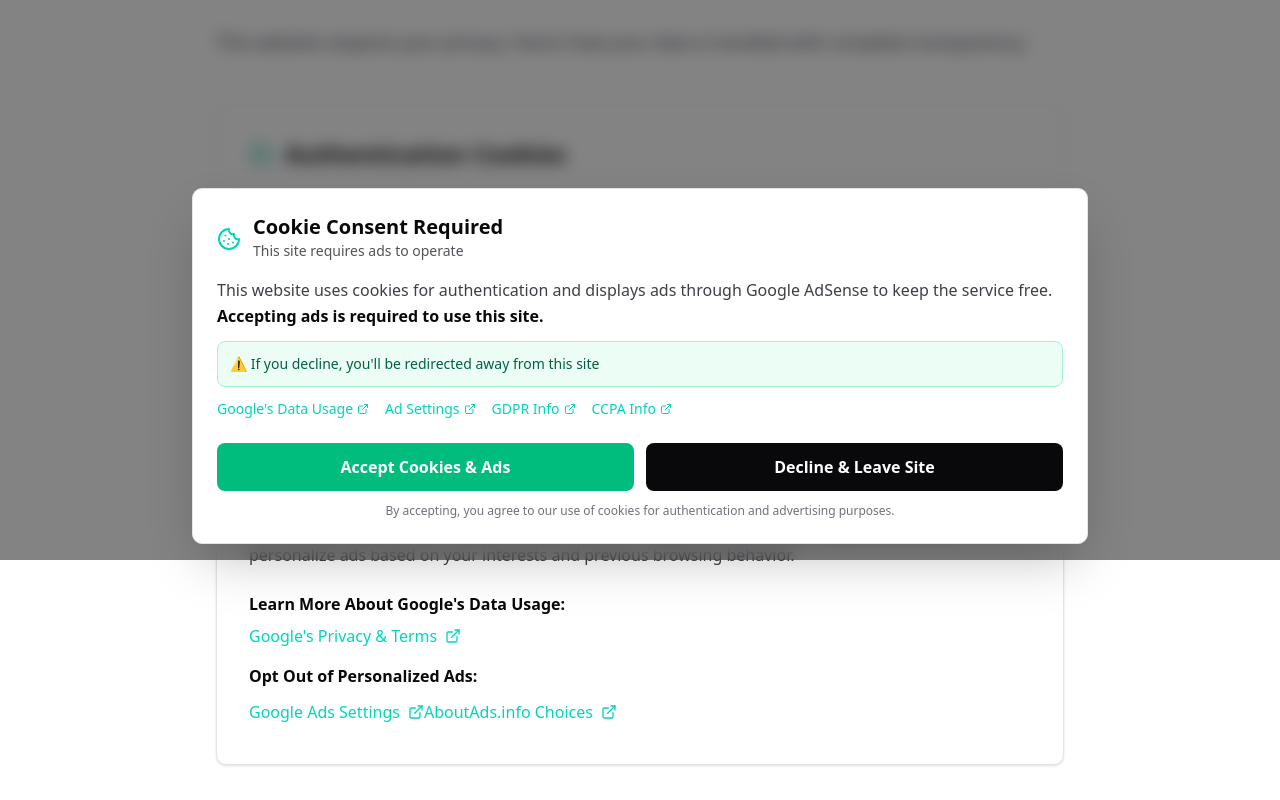
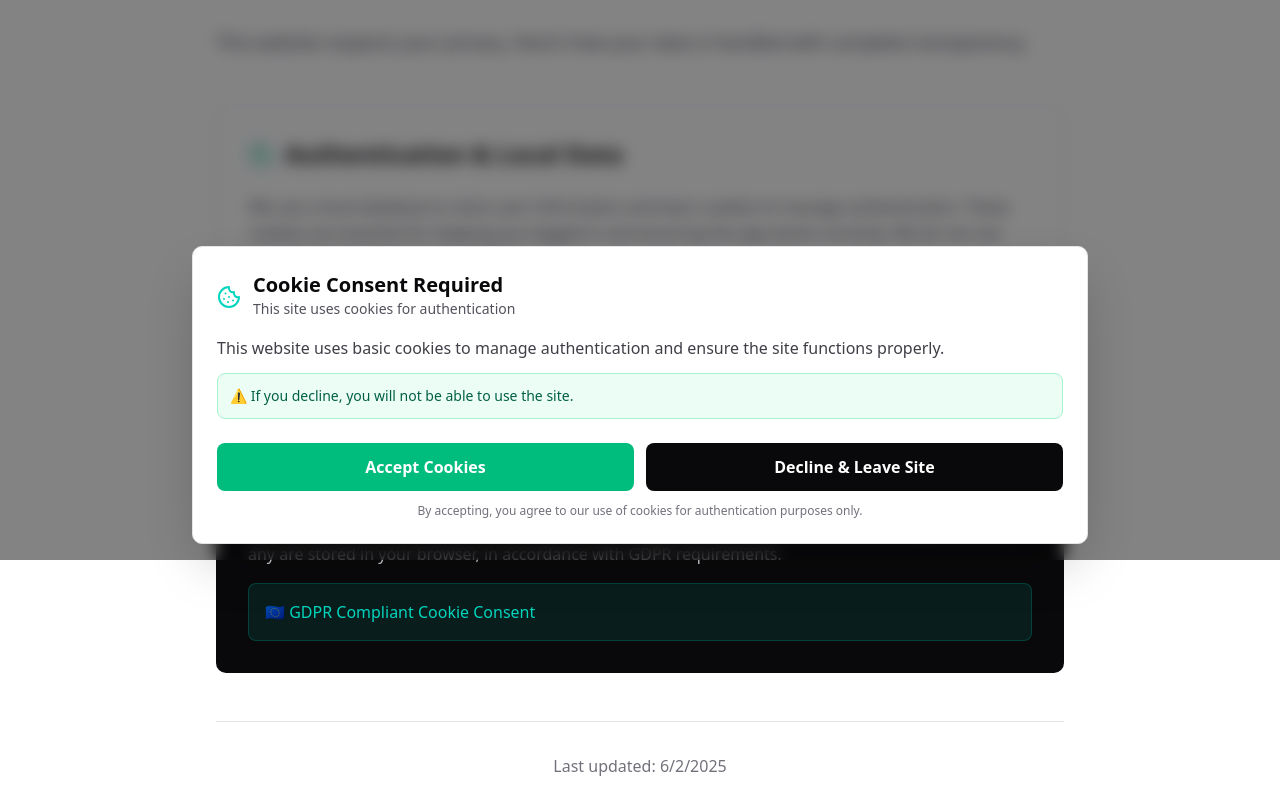
Before and after one commit to fox5352/Repify, a React (Vite) app: page /privacy in a window 1280 px wide. Shown: the part 240-1040 px from the top of the page. Built offline with nearby package versions, Linux system fonts and the light colour scheme; no server answers.

Commit message:
removed traces of ad policy

```diff
--- a/src/routes/Privacy/Page.tsx
+++ b/src/routes/Privacy/Page.tsx
@@ -1,4 +1,5 @@
 import { Shield, Cookie, Globe, ExternalLink } from 'lucide-react';
+
 
 export default function Privacy() {
   return (
@@ -30,71 +31,16 @@ export default function Privacy() {
           <div className="mb-12 bg-white border border-zinc-200 rounded-lg p-8 shadow-sm">
             <div className="flex items-center gap-3 mb-6">
               <Cookie className="w-6 h-6 text-emerald-500" />
-              <h2 className="text-2xl font-bold text-zinc-950">Authentication Cookies</h2>
+              <h2 className="text-2xl font-bold text-zinc-950">Authentication & Local Data</h2>
             </div>
             <div className="space-y-4 text-zinc-700">
               <p className="leading-relaxed">
-                We use Supabase for user authentication. When you log in, Supabase sets cookies to maintain
-                your session securely. These cookies are required for the app to function correctly and are
-                not used for tracking or advertising purposes.
+                We use a local database to store user information and basic cookies to manage authentication. These cookies are essential for keeping you logged in and ensuring the app works correctly. We do not use your data for tracking or advertising.
               </p>
               <div className="bg-emerald-50 border border-emerald-200 rounded-md p-4">
                 <p className="text-emerald-800 font-medium">
-                  ✓ Essential for app functionality only
+                  ✓ Minimal and essential data storage only
                 </p>
-              </div>
-            </div>
-          </div>
-
-          {/* Advertising Section */}
-          <div className="mb-12 bg-white border border-zinc-200 rounded-lg p-8 shadow-sm">
-            <div className="flex items-center gap-3 mb-6">
-              <Globe className="w-6 h-6 text-teal-400" />
-              <h2 className="text-2xl font-bold text-zinc-950">Advertising (Google AdSense)</h2>
-            </div>
-            <div className="space-y-6 text-zinc-700">
-              <p className="leading-relaxed">
-                This website displays ads through Google AdSense. Google and its partners may use cookies
-                to personalize ads based on your interests and previous browsing behavior.
-              </p>
-
-              <div className="space-y-4">
-                <div>
-                  <h3 className="font-semibold text-zinc-950 mb-2">Learn More About Google's Data Usage:</h3>
-                  <a
-                    href="https://policies.google.com/technologies/partner-sites"
-                    target="_blank"
-                    rel="noopener noreferrer"
-                    className="inline-flex items-center gap-2 text-teal-400 hover:text-emerald-500 transition-colors font-medium"
-                  >
-                    Google's Privacy & Terms
-                    <ExternalLink className="w-4 h-4" />
-                  </a>
-                </div>
-
-                <div>
-                  <h3 className="font-semibold text-zinc-950 mb-3">Opt Out of Personalized Ads:</h3>
-                  <div className="space-y-2">
-                    <a
-                      href="https://adssettings.google.com/"
-                      target="_blank"
-                      rel="noopener noreferrer"
-                      className="inline-flex items-center gap-2 text-teal-400 hover:text-emerald-500 transition-colors font-medium block"
-                    >
-                      Google Ads Settings
-                      <ExternalLink className="w-4 h-4" />
-                    </a>
-                    <a
-                      href="https://optout.aboutads.info/"
-                      target="_blank"
-                      rel="noopener noreferrer"
-                      className="inline-flex items-center gap-2 text-teal-400 hover:text-emerald-500 transition-colors font-medium block"
-                    >
-                      AboutAds.info Choices
-                      <ExternalLink className="w-4 h-4" />
-                    </a>
-                  </div>
-                </div>
               </div>
             </div>
           </div>
--- a/src/ui/CookieBanner.tsx
+++ b/src/ui/CookieBanner.tsx
@@ -69,7 +69,7 @@ export default function CookieConsentBanner() {
                 <Cookie className="w-6 h-6 text-teal-400 flex-shrink-0 mt-1" />
                 <div>
                   <h3 className="text-xl font-bold text-zinc-950">Cookie Consent Required</h3>
-                  <p className="text-sm text-zinc-600">This site requires ads to operate</p>
+                  <p className="text-sm text-zinc-600">This site uses cookies for authentication</p>
                 </div>
               </div>
             </div>
@@ -77,53 +77,13 @@ export default function CookieConsentBanner() {
             {/* Content */}
             <div className="mb-6 space-y-3">
               <p className="text-zinc-700 leading-relaxed">
-                This website uses cookies for authentication and displays ads through Google AdSense to keep the service free.
-                <strong className="text-zinc-950"> Accepting ads is required to use this site.</strong>
+                This website uses basic cookies to manage authentication and ensure the site functions properly.
               </p>
 
               <div className="bg-emerald-50 border border-emerald-200 rounded-md p-3">
                 <p className="text-emerald-800 text-sm font-medium">
-                  ⚠️ If you decline, you'll be redirected away from this site
+                  ⚠️ If you decline, you will not be able to use the site.
                 </p>
-              </div>
-
-              <div className="flex flex-wrap gap-4 text-sm">
-                <a
-                  href="https://policies.google.com/technologies/partner-sites"
-                  target="_blank"
-                  rel="noopener noreferrer"
-                  className="inline-flex items-center gap-1 text-teal-400 hover:text-emerald-500 transition-colors"
-                >
-                  Google's Data Usage
-                  <ExternalLink className="w-3 h-3" />
-                </a>
-                <a
-                  href="https://adssettings.google.com/"
-                  target="_blank"
-                  rel="noopener noreferrer"
-                  className="inline-flex items-center gap-1 text-teal-400 hover:text-emerald-500 transition-colors"
-                >
-                  Ad Settings
-                  <ExternalLink className="w-3 h-3" />
-                </a>
-                <a
-                  href="https://support.google.com/admanager/answer/9012903" // GDPR info
-                  target="_blank"
-                  rel="noopener noreferrer"
-                  className="inline-flex items-center gap-1 text-teal-400 hover:text-emerald-500 transition-colors"
-                >
-                  GDPR Info
-                  <ExternalLink className="w-3 h-3" />
-                </a>
-                <a
-                  href="https://support.google.com/admanager/answer/9561024" // CCPA info
-                  target="_blank"
-                  rel="noopener noreferrer"
-                  className="inline-flex items-center gap-1 text-teal-400 hover:text-emerald-500 transition-colors"
-                >
-                  CCPA Info
-                  <ExternalLink className="w-3 h-3" />
-                </a>
               </div>
             </div>
 
@@ -133,7 +93,7 @@ export default function CookieConsentBanner() {
                 onClick={handleAccept}
                 className="flex-1 bg-emerald-500 hover:bg-emerald-600 text-white font-semibold py-3 px-6 rounded-md transition-colors duration-200"
               >
-                Accept Cookies & Ads
+                Accept Cookies
               </button>
               <button
                 onClick={handleDecline}
@@ -144,11 +104,10 @@ export default function CookieConsentBanner() {
             </div>
 
             <p className="text-xs text-zinc-500 mt-3 text-center">
-              By accepting, you agree to our use of cookies for authentication and advertising purposes.
+              By accepting, you agree to our use of cookies for authentication purposes only.
             </p>
           </div>
         </div>
       </div>
-    </>
-  );
+    </>);
 }
```
